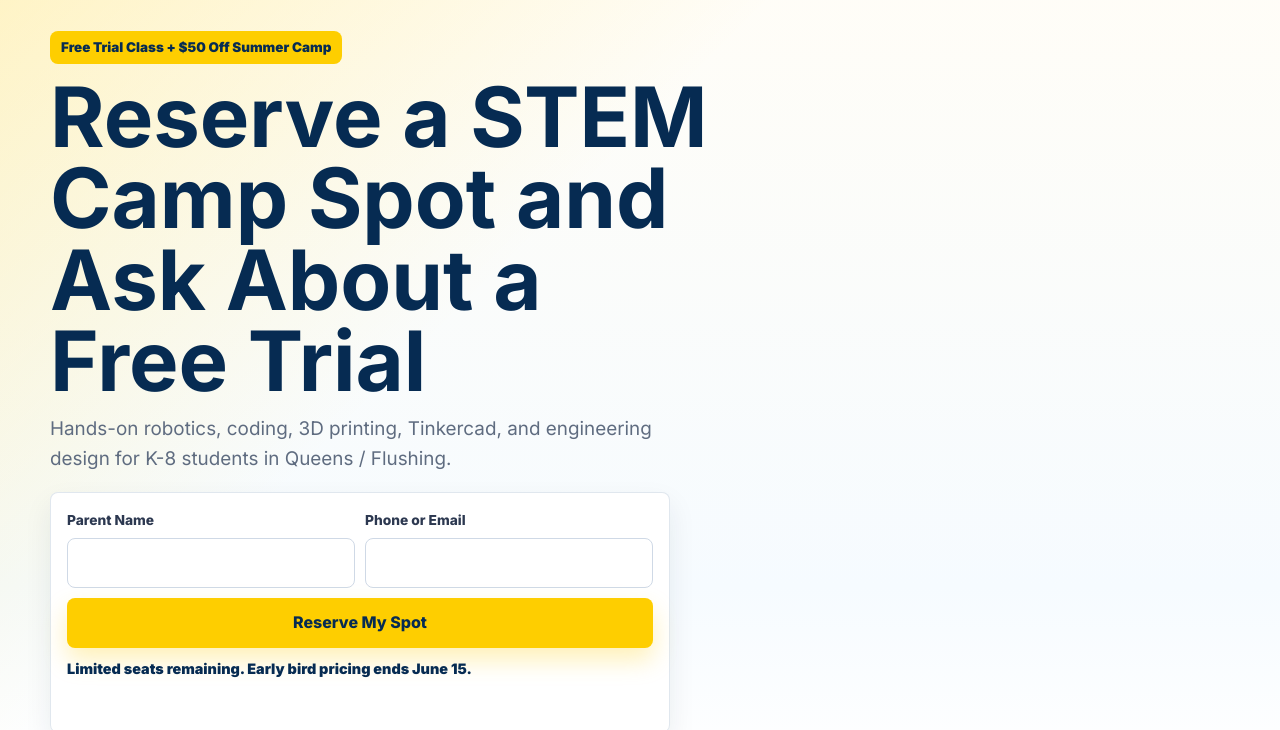
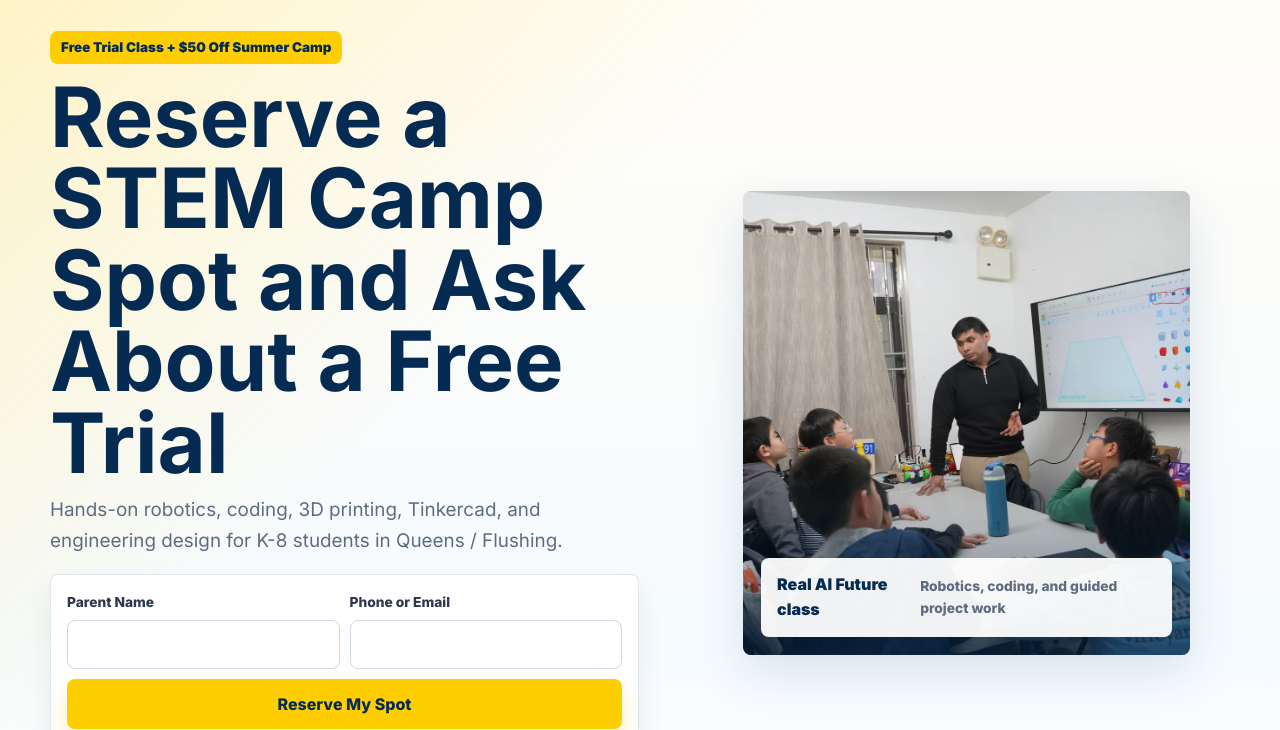
Before and after one commit to gio1880/ai-future, a website: page summer-camp-ads.html in a window 1280 px wide. Shown: the part 70-800 px from the top of the page. Drawn offline with Linux system fonts and the light colour scheme.

Commit message:
feat: enhance summer camp ads with responsive design and visual elements

```diff
--- a/summer-camp-ads.html
+++ b/summer-camp-ads.html
@@ -421,8 +421,58 @@
         linear-gradient(135deg, rgba(254,206,0,0.2), transparent 38%),
         linear-gradient(180deg, var(--paper), #f6fbff 76%, var(--white));
     }
+    .conversion-hero .container {
+      display: grid;
+      grid-template-columns: minmax(0, 0.95fr) minmax(360px, 0.85fr);
+      align-items: center;
+      gap: clamp(28px, 5vw, 72px);
+    }
     .conversion-hero-inner {
       width: min(720px, 100%);
+    }
+    .conversion-hero-visual {
+      position: relative;
+      min-height: clamp(420px, 58vh, 650px);
+      border-radius: var(--radius);
+      overflow: hidden;
+      box-shadow: var(--shadow);
+      background: var(--white);
+    }
+    .conversion-hero-visual img {
+      width: 100%;
+      height: 100%;
+      min-height: inherit;
+      object-fit: cover;
+      object-position: center;
+    }
+    .conversion-hero-visual::after {
+      content: "";
+      position: absolute;
+      inset: 0;
+      background: linear-gradient(180deg, transparent 58%, rgba(6,43,82,0.52));
+      pointer-events: none;
+    }
+    .hero-photo-note {
+      position: absolute;
+      left: 18px;
+      right: 18px;
+      bottom: 18px;
+      z-index: 1;
+      display: flex;
+      align-items: center;
+      justify-content: space-between;
+      gap: 14px;
+      padding: 14px 16px;
+      border-radius: var(--radius);
+      background: rgba(255,255,255,0.94);
+      color: var(--deep);
+      box-shadow: var(--shadow-soft);
+      font-weight: 900;
+    }
+    .hero-photo-note span {
+      color: var(--muted);
+      font-size: 0.86rem;
+      font-weight: 800;
     }
     .hero-offer {
       display: inline-flex;
@@ -960,6 +1010,12 @@
     }
 
     @media (max-width: 1020px) {
+      .conversion-hero .container {
+        grid-template-columns: 1fr;
+      }
+      .conversion-hero-visual {
+        min-height: 360px;
+      }
       .nav-links { display: none; }
       .hero-grid, .problem-panel, .project-grid, .why-grid, .details-grid, .form-wrap, .faq-grid {
         grid-template-columns: 1fr;
@@ -990,6 +1046,20 @@
         min-height: calc(100svh - 50px);
         padding: 10px 0 12px;
       }
+      .conversion-hero .container {
+        gap: 16px;
+      }
+      .conversion-hero-visual {
+        display: none;
+      }
+      .hero-photo-note {
+        left: 10px;
+        right: 10px;
+        bottom: 10px;
+        padding: 10px 12px;
+        font-size: 0.82rem;
+      }
+      .hero-photo-note span { display: none; }
       .hero-offer {
         margin-bottom: 8px;
         padding: 7px 9px;
@@ -1099,6 +1169,13 @@
             <div class="form-status" id="summer-inquiry-status" role="status" aria-live="polite"></div>
           </form>
         </div>
+        <figure class="conversion-hero-visual" aria-label="AI Future instructor teaching a small group of STEM students">
+          <img src="assets/summer-camp-ads/group-instruction-1600.webp" alt="AI Future instructor teaching a small group of students during a hands-on STEM class" />
+          <figcaption class="hero-photo-note">
+            Real AI Future class
+            <span>Robotics, coding, and guided project work</span>
+          </figcaption>
+        </figure>
       </div>
     </section>
 
```
